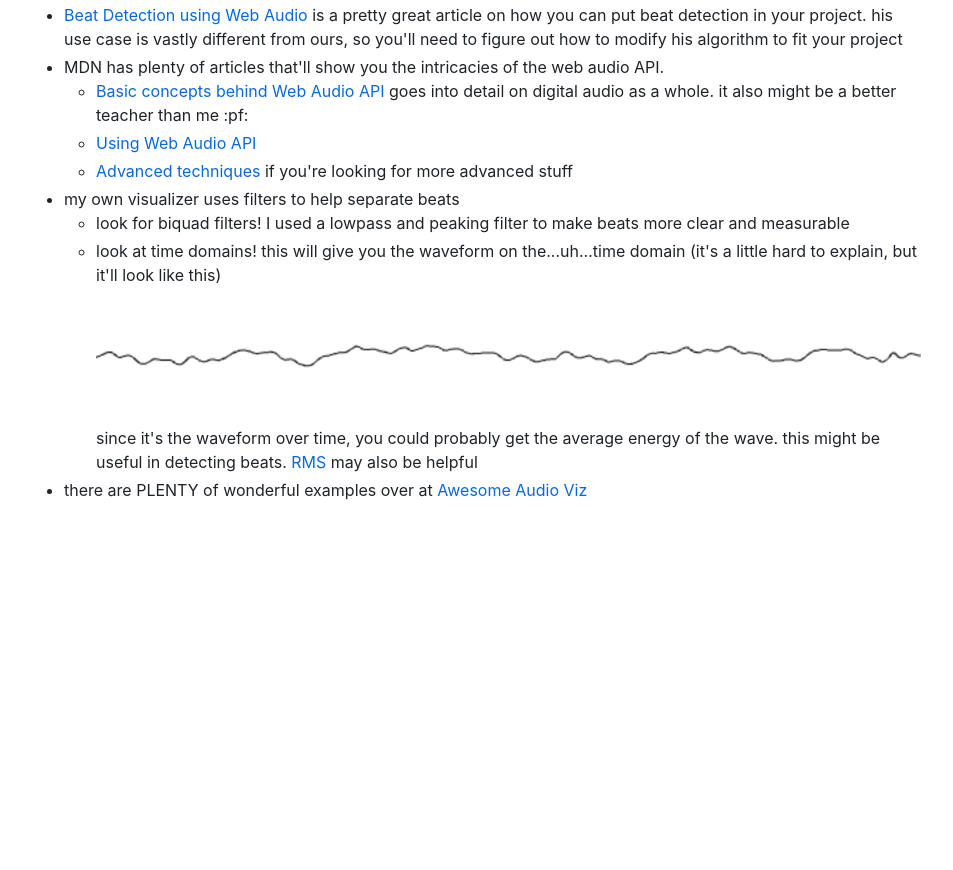
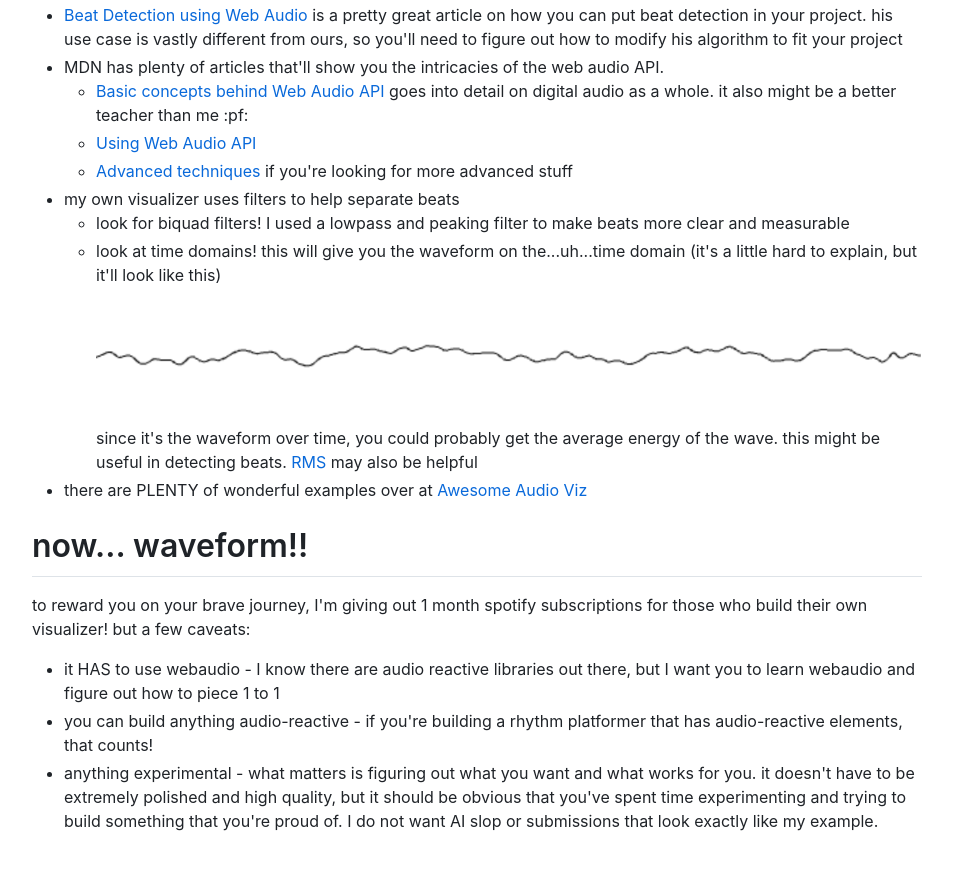
Before and after one commit to hackclub/waveform, a website with bundled scripts: page src/tutorial.html in a window 1280 px wide. Shown: the part 4522-5392 px from the top of the page, without its empty margins (163-1116 px from the left). Before the commit the page ends 5085 px from the top, so only its background shows below. Built offline with nearby package versions, Linux system fonts and the light colour scheme; no server answers.

Commit message:
add requirements

```diff
--- a/src/tutorial.html
+++ b/src/tutorial.html
@@ -171,6 +171,13 @@ source<span class="token punctuation">.</span><span class="token method function
         href="https://github.com/willianjusten/awesome-audio-visualization?tab=readme-ov-file" target="_blank">Awesome
         Audio Viz</a></li>
   </ul>
+  <h1 data-heading="now... waveform!!" dir="auto">now... waveform!!</h1>
+  <p dir="auto">to reward you on your brave journey, I'm giving out 1 month spotify subscriptions for those who build their own visualizer! but a few caveats:</p>
+  <ul>
+  <li dir="auto">it HAS to use webaudio - I know there are audio reactive libraries out there, but I want you to learn webaudio and figure out how to piece 1 to 1</li>
+  <li dir="auto">you can build anything audio-reactive - if you're building a rhythm platformer that has audio-reactive elements, that counts!</li>
+  <li dir="auto">anything experimental - what matters is figuring out what you want and what works for you. it doesn't have to be extremely polished and high quality, but it should be obvious that you've spent time experimenting and trying to build something that you're proud of. I do not want AI slop or submissions that look exactly like my example.</li>
+  </ul>
   <script src="./js/tutorial.ts" type="module"></script>
 </body>
 
```
